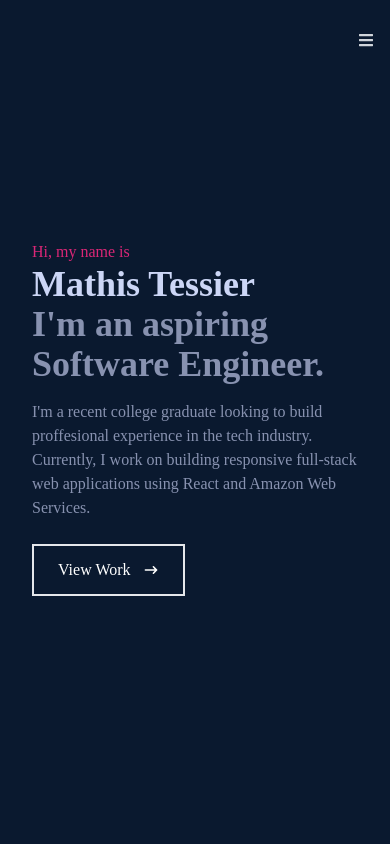
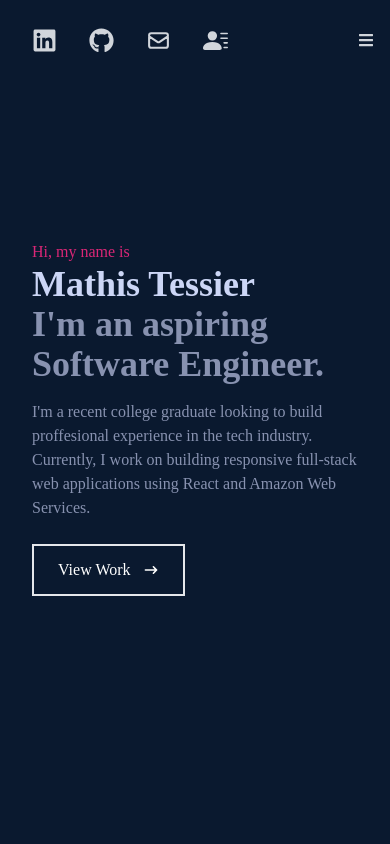
Before and after one commit to Mtessier809/new-portfolio, a React (Create React App) app: page / in a window 390 px wide. Shown: the top 844 px of the page. Built offline with nearby package versions, Linux system fonts and the light colour scheme.

Commit message:
fixed overlapping components bug when screen was being shrunk vertically

```diff
--- a/src/App.js
+++ b/src/App.js
@@ -7,6 +7,7 @@ import Contact from "./components/Contact";
 import Certifications from "./components/Certifications";
 function App() {
   return (
+    <div className="bg-[#0a192f]">
       <div>
         <Navbar />
         <Home />
@@ -16,6 +17,7 @@ function App() {
         <Work />
         <Contact />
       </div>
+    </div>
   );
 }
 export default App;
--- a/src/components/About.jsx
+++ b/src/components/About.jsx
@@ -2,7 +2,10 @@ import React from "react";
 
 const About = () => {
   return (
-    <div name="about" className="w-full h-screen bg-[#0a192f] text-gray-300">
+    <div
+      name="about"
+      className="w-full min-h-screen text-gray-300 flex items-center py-5"
+    >
       <div className="flex flex-col justify-center items-center w-full h-full">
         <div className="max-w-[1000px] w-full grid grid-cols-2 gap-8">
           <div className="sm:text-right pb-8 pl-4">
--- a/src/components/Certifications.jsx
+++ b/src/components/Certifications.jsx
@@ -5,7 +5,7 @@ const Certifications = () => {
   return (
     <div
       name="certifications"
-      className="w-full h-screen bg-[#0a192f] text-gray-300"
+      className="w-full bg-[#0a192f] text-gray-300 min-h-screen flex items-center py-5"
     >
       {/* Container */}
       <div className="max-w-[1000px] mx-auto p-4 flex flex-col justify-center w-full h-full">
--- a/src/components/Contact.jsx
+++ b/src/components/Contact.jsx
@@ -4,7 +4,7 @@ const Contact = () => {
   return (
     <div
       name="contact"
-      className="w-full h-screen bg-[#0a192f] flex justify-center items-center p-4"
+      className="w-full bg-[#0a192f] flex justify-center items-center p-4 min-h-screen py-5"
     >
       <form action="" className="flex flex-col max-w-[600px] w-full">
         <div className="pb-8">
--- a/src/components/Home.jsx
+++ b/src/components/Home.jsx
@@ -3,7 +3,10 @@ import { HiArrowNarrowRight } from "react-icons/hi";
 import { Link } from "react-scroll";
 const Home = () => {
   return (
-    <div name="home" className="bg-[#0a192f] w-full h-screen">
+    <div
+      name="home"
+      className="bg-[#0a192f] w-full min-h-screen flex items-center py-5"
+    >
       {/* Container */}
       <div className="max-w-[1000px] mx-auto px-8 flex flex-col justify-center h-full">
         <p className="text-pink-600">Hi, my name is</p>
--- a/src/components/Navbar.jsx
+++ b/src/components/Navbar.jsx
@@ -9,8 +9,23 @@ const Navbar = () => {
   const [nav, setNav] = useState(false);
   const handleClick = () => setNav(!nav);
   return (
-    <div className="fixed w-full h-[80px] flex justify-between items-center px-4 bg-[#0a192f] text-gray-300">
-      <div></div>
+    <div className="fixed w-full h-[80px] flex justify-between items-center px-4 text-gray-300">
+      <div>
+        <ul className="lg:hidden flex items-center">
+          <li>
+            <FaLinkedin size={25} />
+          </li>
+          <li>
+            <FaGithub size={25} />
+          </li>
+          <li>
+            <HiOutlineMail size={25} />
+          </li>
+          <li>
+            <BsFillPersonLinesFill size={25} />
+          </li>
+        </ul>
+      </div>
       {/* Menu */}
       <ul className="hidden md:flex">
         <li>
@@ -24,7 +39,7 @@ const Navbar = () => {
           </Link>
         </li>
         <li>
-          <Link to="skills" smooth={true} duration={500}>
+          <Link to="skills" smooth={true} duration={500} offset={100}>
             Skills
           </Link>
         </li>
--- a/src/components/Skills.jsx
+++ b/src/components/Skills.jsx
@@ -10,7 +10,10 @@ import sqlLogo from "../assets/sql.jpg";
 
 const Skills = () => {
   return (
-    <div name="skills" className="w-full h-screen bg-[#0a192f] text-gray-300">
+    <div
+      name="skills"
+      className="w-full bg-[#0a192f] text-gray-300 min-h-screen flex items-center py-5"
+    >
       {/* Container */}
       <div className="max-w-[1000px] mx-auto p-4 flex flex-col justify-center w-full h-full">
         <div>
--- a/src/components/Work.jsx
+++ b/src/components/Work.jsx
@@ -4,7 +4,10 @@ import VolunteerOne2 from "../assets/VolunteerOne2.png";
 
 const Work = () => {
   return (
-    <div className="bg-[#0a192f] w-full md:h-screen text-gray-300" name="work">
+    <div
+      className="bg-[#0a192f] w-full text-gray-300 min-h-screen flex items-center py-5"
+      name="work"
+    >
       <div className="max-w-[1000px] mx-auto p-4 flex flex-col justify-center w-full h-full">
         <div className="pb-8">
           <p className="text-4xl font-bold inline border-b-4 border-pink-600">
```
Lines whose indentation alone changed are shown as unchanged.
